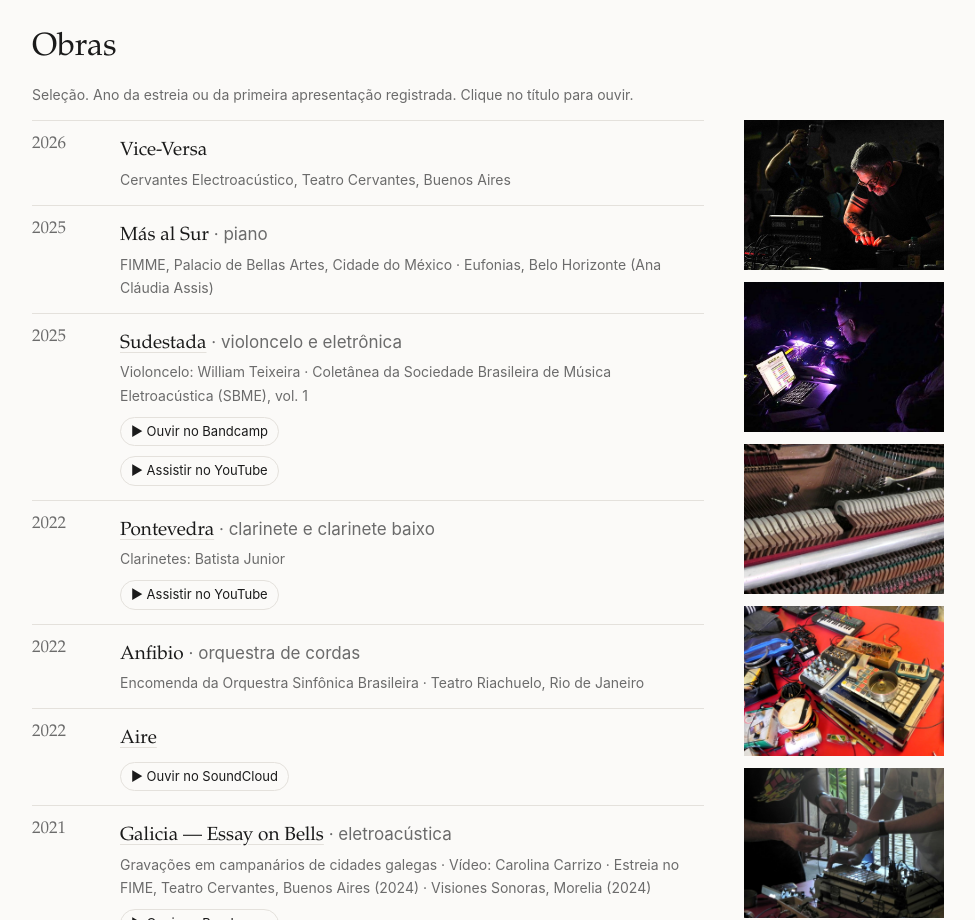
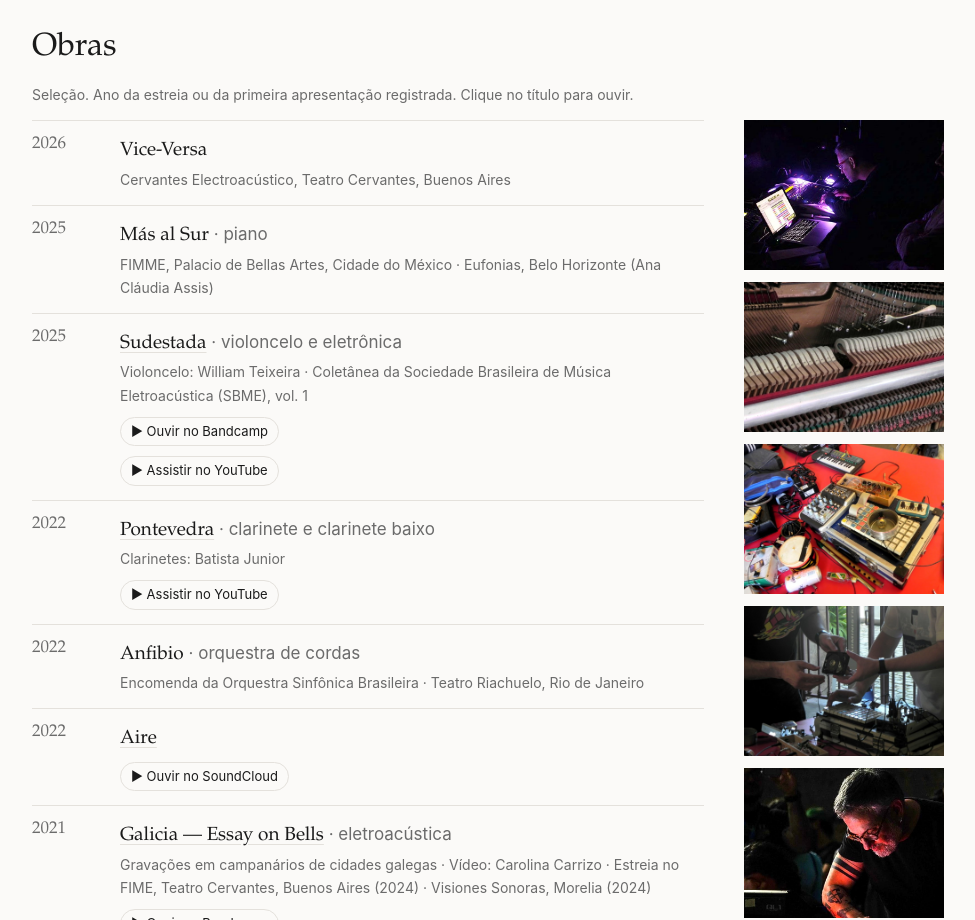
Before and after one commit to Danielquaranta/danielquaranta.github.io, a plain HTML site: page index.html in a window 1280 px wide. Shown: the part 1680-2600 px from the top of the page, without its empty margins (152-1127 px from the left). Drawn offline with Linux system fonts and the light colour scheme.

Commit message:
Add files via upload

```diff
--- a/index.html
+++ b/index.html
@@ -179,7 +179,6 @@
     <p class="note" style="margin-top:-16px">Seleção. Ano da estreia ou da primeira apresentação registrada. Clique no título para ouvir.</p>
     <div class="obras-wrap">
     <aside class="side">
-      <a href="img/o6.jpg"><img loading="lazy" src="img/o6.jpg" alt="Daniel Quaranta na mesa de som, com luz vermelha, durante apresentação"></a>
       <a href="img/o1.jpg"><img loading="lazy" src="img/o1.jpg" alt="Difusão sonora ao vivo, na mesa de som, com luz violeta"></a>
       <a href="img/o3.jpg"><img loading="lazy" src="img/o3.jpg" alt="Piano preparado aberto, com talheres e parafusos entre as cordas"></a>
       <a href="img/o4.jpg"><img loading="lazy" src="img/o4.jpg" alt="Instrumentos e circuitos eletrônicos artesanais sobre mesa vermelha"></a>
```
